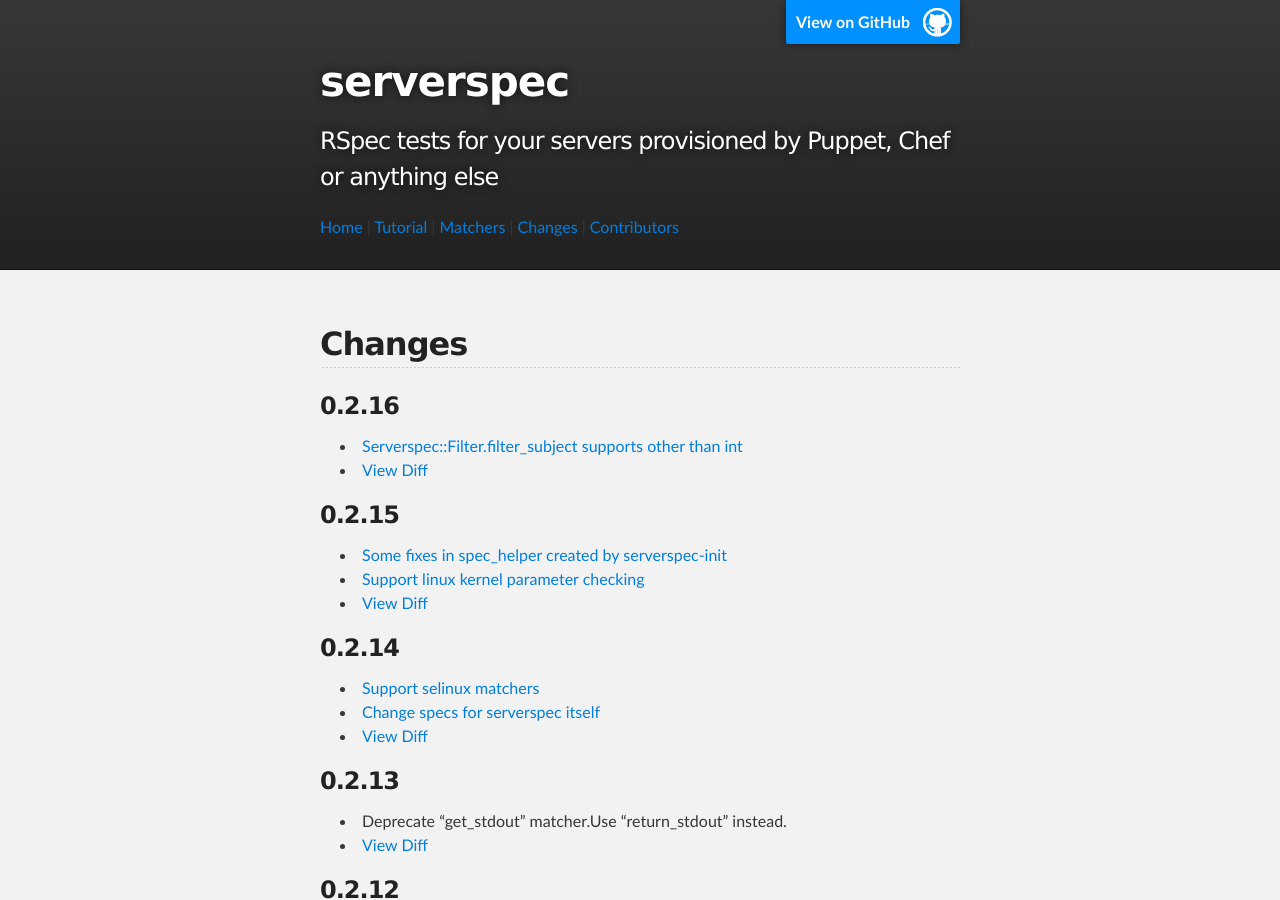
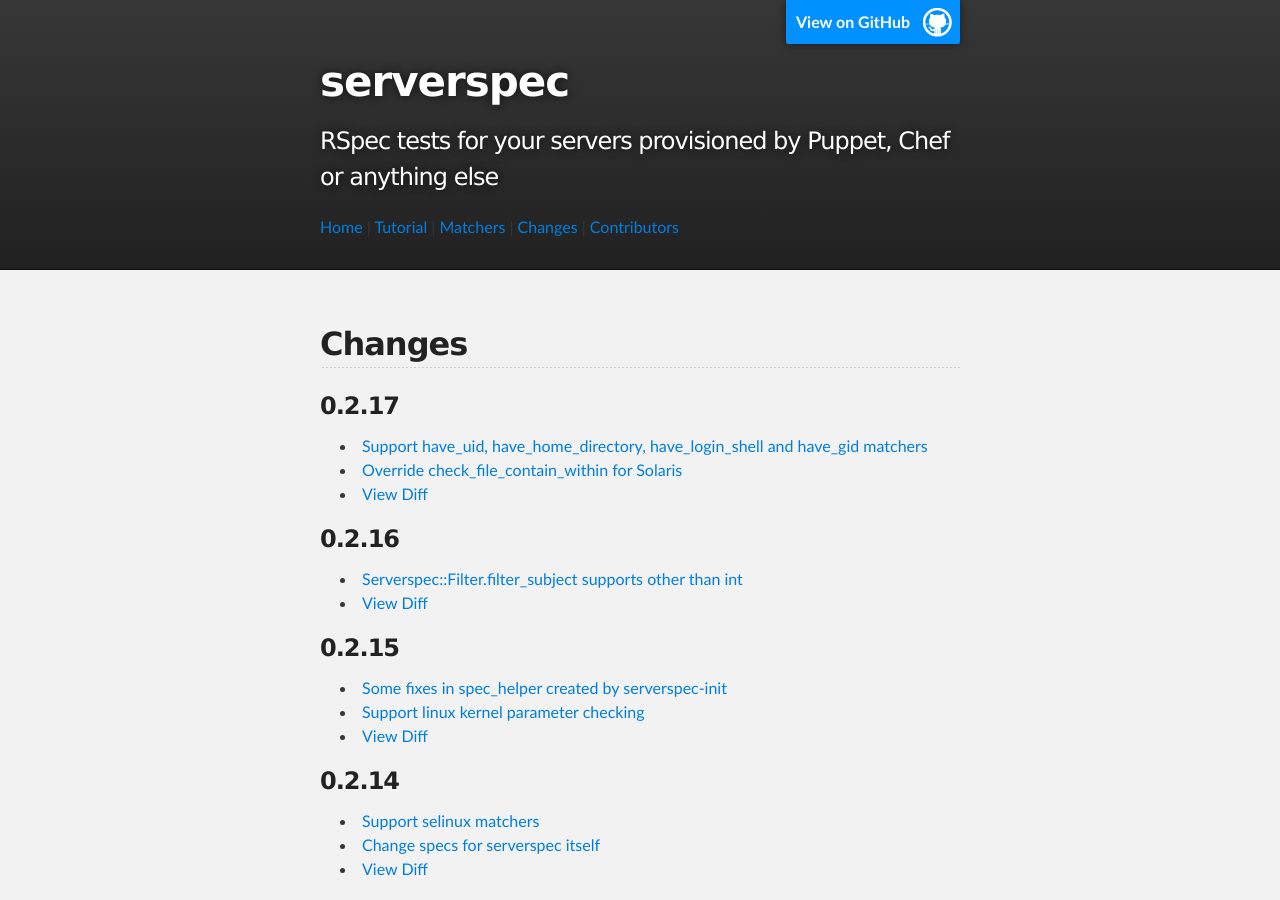
Before and after one commit to serverspec/serverspec.github.io, a Jekyll site: the page built from changes.md, in a window 1280 px wide and 900 px high. Built offline with Jekyll 4.4.1, drawn with Linux system fonts in a browser that asks for light colours; Markdown is read by kramdown in place of the engine named in the settings.

Commit message:
Add changes for v0.2.17

```diff
--- a/changes.md
+++ b/changes.md
@@ -4,6 +4,11 @@ title: changes
 ---
 
 ## Changes
+
+### 0.2.17
+ * [Support have\_uid, have\_home\_directory, have\_login\_shell and have\_gid matchers](https://github.com/mizzy/serverspec/pull/71)
+ * [Override check_file_contain_within for Solaris](https://github.com/mizzy/serverspec/pull/72)
+ * [View Diff](https://github.com/mizzy/serverspec/compare/v0.2.16...v0.2.17)
 
 ### 0.2.16
  * [Serverspec::Filter.filter_subject supports other than int](https://github.com/mizzy/serverspec/pull/70)
```
